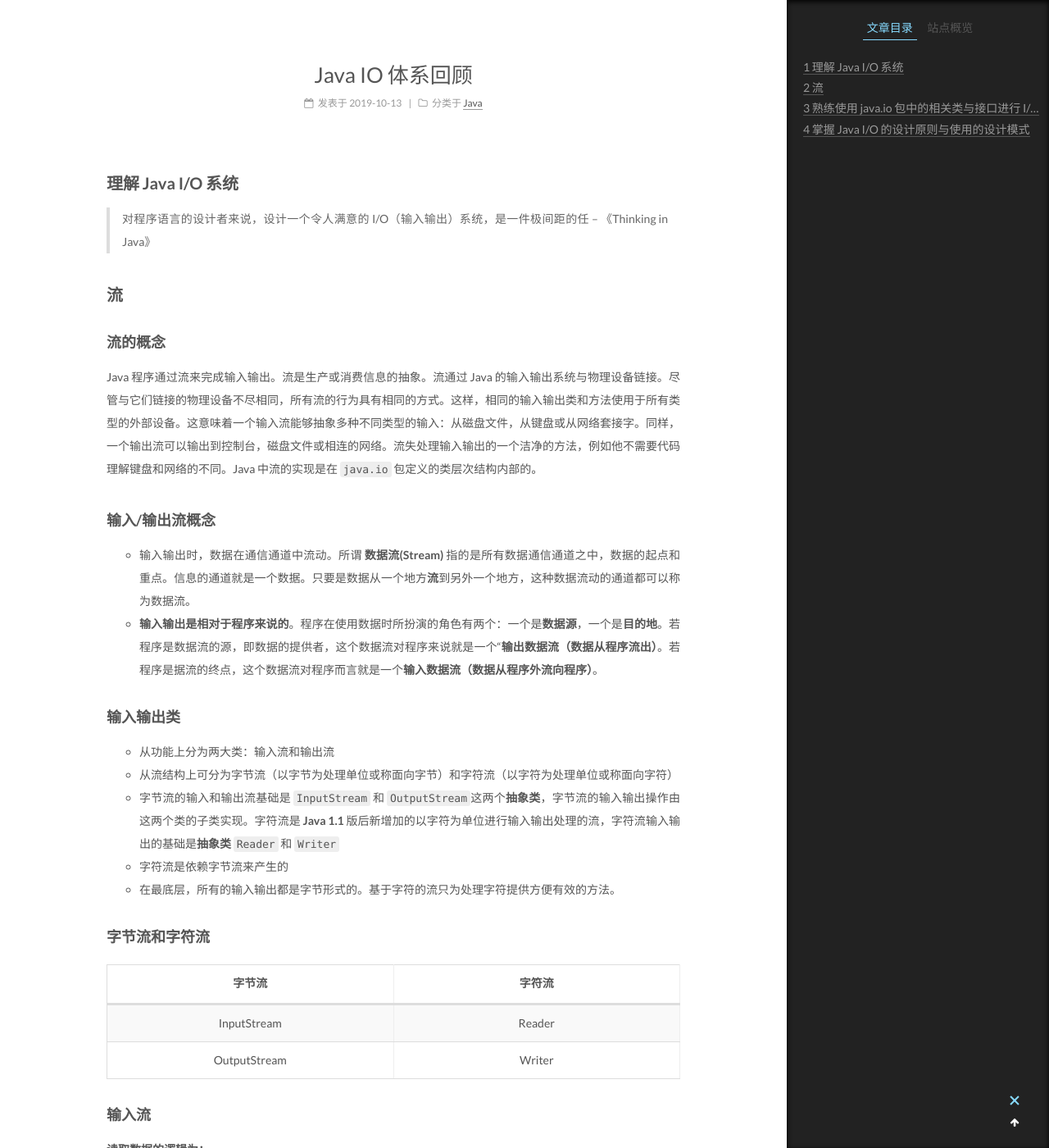
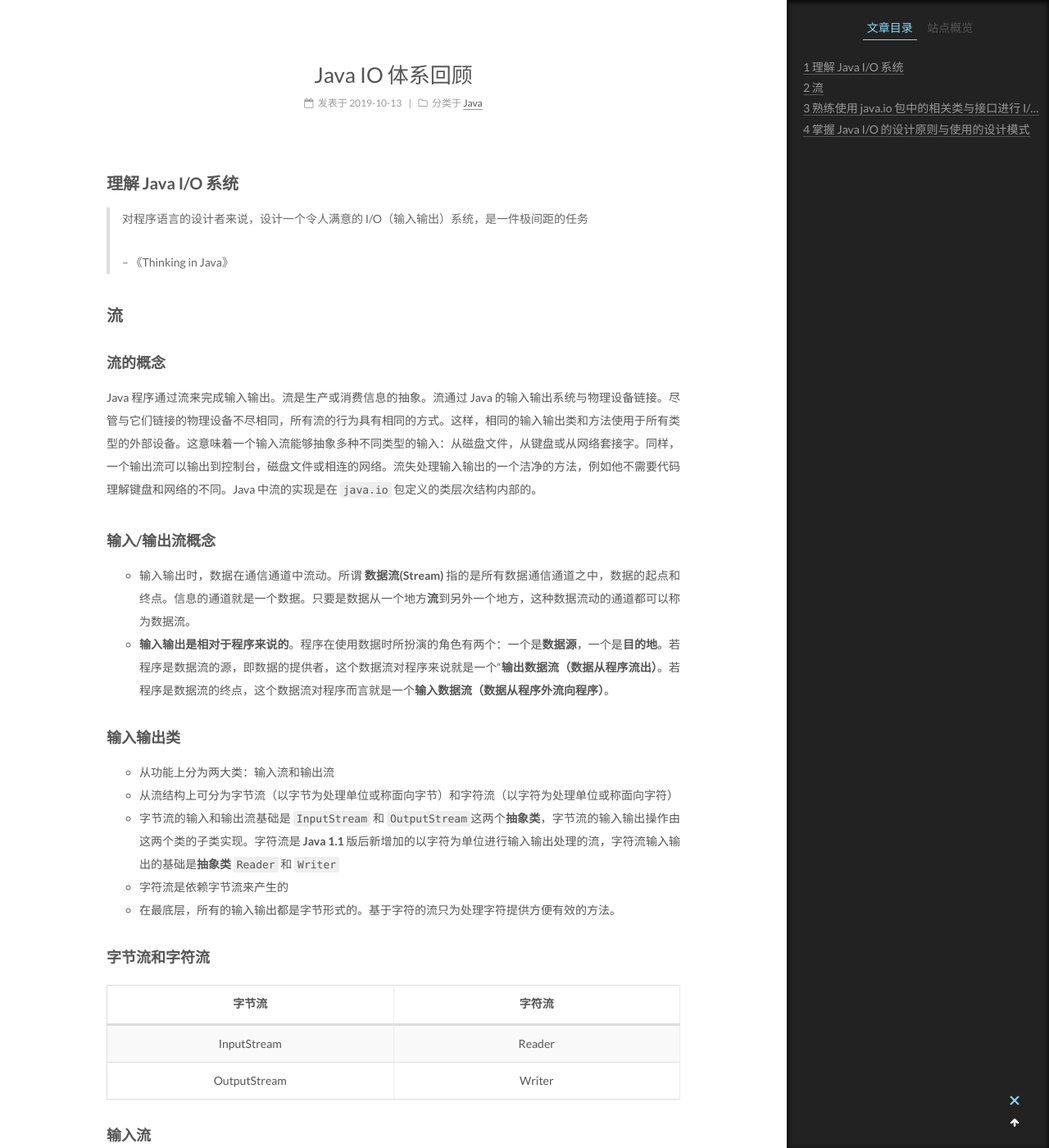
Before and after one commit to liusilong/liusilong.github.io, a Jekyll site: the page built from _posts/java/NIO/2019-10-13-Java IO 体系回顾.md, in a window 1280 px wide and 1400 px high, scrolled down 269 px. Shown: the whole window at 82% size. Built offline with Jekyll 4.4.1, drawn with Linux system fonts in a browser that asks for light colours.

Commit message:
add blog

```diff
--- a/_posts/java/NIO/2019-10-13-Java IO 体系回顾.md
+++ b/_posts/java/NIO/2019-10-13-Java IO 体系回顾.md
@@ -9,7 +9,8 @@ permalink: /:categories/nio
 
 ## 理解 Java I/O 系统
 
-> 对程序语言的设计者来说，设计一个令人满意的 I/O（输入输出）系统，是一件极间距的任
+> 对程序语言的设计者来说，设计一个令人满意的 I/O（输入输出）系统，是一件极间距的任务
+>
 > -- 《Thinking in Java》
 
 
@@ -22,8 +23,8 @@ Java 程序通过流来完成输入输出。流是生产或消费信息的抽象
 
 ### 输入/输出流概念
 
-- 输入输出时，数据在通信通道中流动。所谓 **数据流(Stream)** 指的是所有数据通信通道之中，数据的起点和重点。信息的通道就是一个数据。只要是数据从一个地方**流**到另外一个地方，这种数据流动的通道都可以称为数据流。
-- **输入输出是相对于程序来说的**。程序在使用数据时所扮演的角色有两个：一个是**数据源**，一个是**目的地**。若程序是数据流的源，即数据的提供者，这个数据流对程序来说就是一个“**输出数据流（数据从程序流出）**。若程序是据流的终点，这个数据流对程序而言就是一个**输入数据流（数据从程序外流向程序）**。
+- 输入输出时，数据在通信通道中流动。所谓 **数据流(Stream)** 指的是所有数据通信通道之中，数据的起点和终点。信息的通道就是一个数据。只要是数据从一个地方**流**到另外一个地方，这种数据流动的通道都可以称为数据流。
+- **输入输出是相对于程序来说的**。程序在使用数据时所扮演的角色有两个：一个是**数据源**，一个是**目的地**。若程序是数据流的源，即数据的提供者，这个数据流对程序来说就是一个“**输出数据流（数据从程序流出）**。若程序是数据流的终点，这个数据流对程序而言就是一个**输入数据流（数据从程序外流向程序）**。
 
 ### 输入输出类
 - 从功能上分为两大类：输入流和输出流
```
